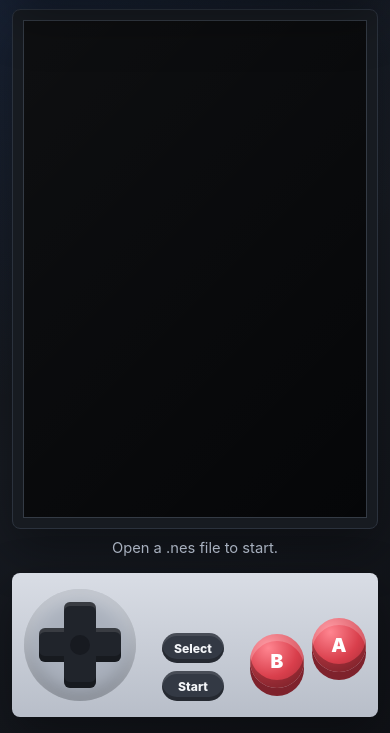
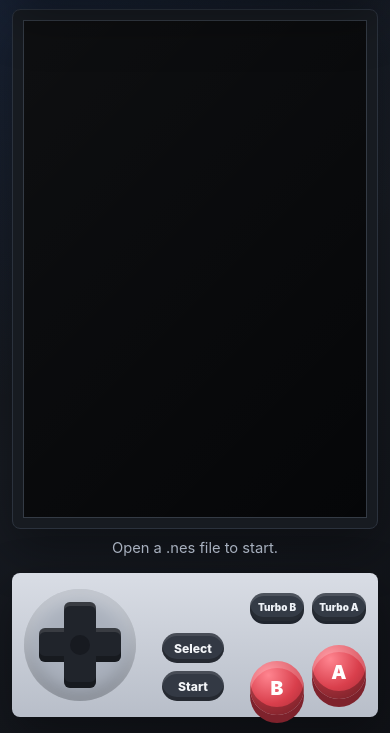
Before and after one commit to DrCBeatz/nes-emulator-mobile-web-app, a website built with Vite: page index.html in a window 390 px wide. Shown: the part 111-844 px from the top of the page. Built offline with nearby package versions, Linux system fonts and the light colour scheme; what jsnes would draw is missing.

Commit message:
Add mobile turbo controls

```diff
--- a/src/main.js
+++ b/src/main.js
@@ -38,6 +38,8 @@ app.innerHTML = `
       </div>
 
       <div class="face-buttons" aria-label="Action buttons">
+        <button class="turbo-control" data-button="turbo-b" type="button">Turbo B</button>
+        <button class="turbo-control" data-button="turbo-a" type="button">Turbo A</button>
         <button class="round-control b-button" data-button="b" type="button">B</button>
         <button class="round-control a-button" data-button="a" type="button">A</button>
       </div>
@@ -55,6 +57,8 @@ const dpadEl = document.querySelector("#dpad");
 const buttonMap = {
   a: Controller.BUTTON_A,
   b: Controller.BUTTON_B,
+  "turbo-a": Controller.BUTTON_TURBO_A,
+  "turbo-b": Controller.BUTTON_TURBO_B,
   select: Controller.BUTTON_SELECT,
   start: Controller.BUTTON_START,
 };
--- a/src/styles.css
+++ b/src/styles.css
@@ -268,8 +268,9 @@ select {
   justify-self: end;
   display: grid;
   grid-template-columns: repeat(2, 72px);
+  grid-template-rows: 34px 88px;
   align-items: end;
-  gap: 16px;
+  gap: 8px 16px;
 }
 
 .round-control {
@@ -289,12 +290,30 @@ select {
   touch-action: none;
 }
 
+.turbo-control {
+  width: 72px;
+  height: 30px;
+  min-height: 30px;
+  border: 0;
+  border-radius: 999px;
+  background: #343b46;
+  color: #eef2f7;
+  font-size: 0.72rem;
+  font-weight: 900;
+  box-shadow:
+    inset 0 3px 0 rgba(255, 255, 255, 0.12),
+    inset 0 -4px 0 rgba(0, 0, 0, 0.28),
+    0 3px 0 #20252e;
+  touch-action: none;
+}
+
 .b-button {
   transform: translateY(16px);
 }
 
 .round-control.is-pressed,
-.small-control.is-pressed {
+.small-control.is-pressed,
+.turbo-control.is-pressed {
   transform: translateY(4px);
 }
 
@@ -359,13 +378,19 @@ select {
 
   .face-buttons {
     grid-template-columns: repeat(2, minmax(58px, 66px));
-    gap: 10px;
+    grid-template-rows: 32px 82px;
+    gap: 7px 10px;
   }
 
   .round-control {
     width: clamp(58px, 18vw, 66px);
     height: clamp(58px, 18vw, 66px);
     min-height: clamp(58px, 18vw, 66px);
+  }
+
+  .turbo-control {
+    width: clamp(58px, 18vw, 66px);
+    font-size: 0.68rem;
   }
 }
 
@@ -397,7 +422,8 @@ select {
 
   .face-buttons {
     grid-template-columns: repeat(2, 54px);
-    gap: 8px;
+    grid-template-rows: 30px 72px;
+    gap: 6px 8px;
   }
 
   .round-control {
@@ -406,4 +432,11 @@ select {
     min-height: 54px;
     font-size: 1.2rem;
   }
+
+  .turbo-control {
+    width: 54px;
+    height: 28px;
+    min-height: 28px;
+    font-size: 0.62rem;
+  }
 }
```
